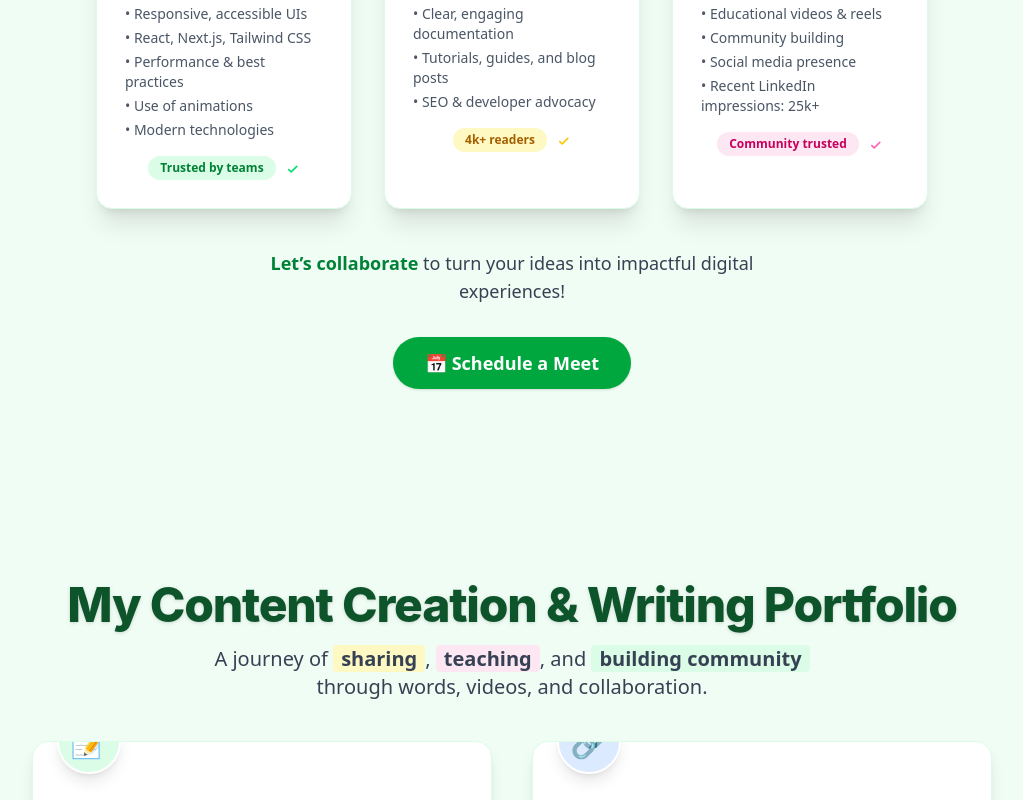
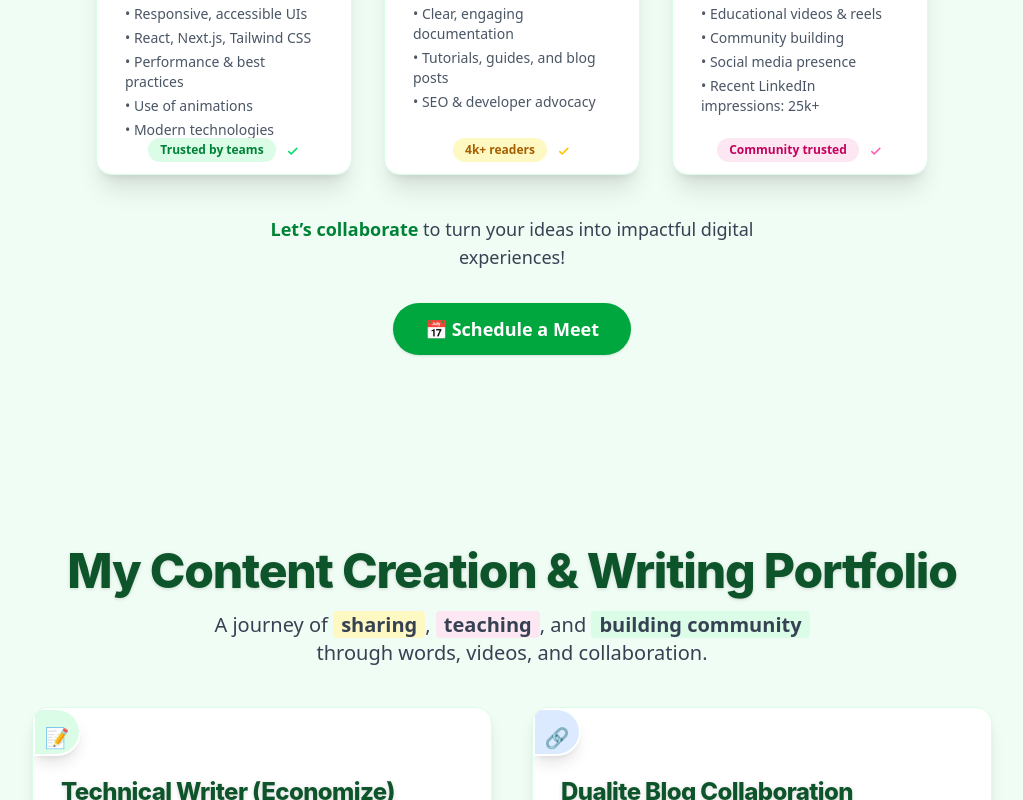
Before and after one commit to snehafarkya/diaryOfSneha, a Next.js app: page / in a window 1280 px wide. Shown: the part 1820-2620 px from the top of the page, without its empty margins (128-1151 px from the left). Built offline with nearby package versions, Linux system fonts and the light colour scheme; no server answers.

Commit message:
fix: fixed animation and help cards

```diff
--- a/app/components/ContentPortfolio.tsx
+++ b/app/components/ContentPortfolio.tsx
@@ -67,7 +67,7 @@ const cardVariants = {
 		},
 	}),
 	hover: {
-		scale: 1.04,
+		scale: 1.02,
 		boxShadow: "0 8px 32px 0 rgba(34,197,94,0.13)",
 		transition: { type: "spring", stiffness: 300, damping: 18 },
 	},
@@ -93,13 +93,13 @@ function PortfolioCard({
 		>
 			{/* Animated Icon */}
 			<motion.div
-				className={`absolute -top-8 left-6 ${iconBg} rounded-full w-16 h-16 flex items-center justify-center text-3xl shadow-lg border-2 border-white group-hover:scale-110 transition-all`}
+				className={`absolute top-0 left-0 ${iconBg}  rounded-l-xl rounded-full  w-12 h-12 flex items-center justify-center text-xl shadow-lg border-2 border-white group-hover:scale-110 transition-all`}
 				initial={{ scale: 0.8, rotate: -10 }}
 				animate={{ scale: 1, rotate: 0 }}
 				whileHover={{ scale: 1.15, rotate: 8 }}
 				transition={{ type: "spring", stiffness: 200, damping: 15 }}
 			>
-				<span className="animate-bounce-slow">{icon}</span>
+				<span className="animate-bounce-slow absolute bottom-0.5">{icon}</span>
 			</motion.div>
 			{/* Fancy Title */}
 			<h3 className="font-extrabold text-xl md:text-2xl text-green-900 mb-2 mt-10 flex items-center gap-2 tracking-tight font-display drop-shadow-sm">
--- a/app/components/HelpSection.tsx
+++ b/app/components/HelpSection.tsx
@@ -22,7 +22,7 @@ function HelpCard({
   iconColor,
 }: HelpCardProps) {
   return (
-    <div className="relative bg-white rounded-2xl shadow-xl p-7 flex flex-col items-center hover:shadow-2xl transition group border border-green-100 hover:border-green-300">
+    <div className="relative bg-white h-76 rounded-2xl shadow-xl p-7 flex flex-col items-center hover:shadow-2xl transition group border border-green-100 hover:border-green-300">
       <div
         className={`absolute -top-6 left-1/2 -translate-x-1/2 ${iconBg} rounded-full p-2 shadow-md`}
       >
@@ -53,8 +53,8 @@ function HelpCard({
           <li key={i}>• {point}</li>
         ))}
       </ul>
-      <div className="mt-4 flex items-center gap-2">
-        <span className={`inline-block ${badgeColor} text-xs px-3 py-1 rounded-full font-semibold`}>
+      <div className=" absolute bottom-3 flex items-center gap-2">
+        <span className={`inline-block  ${badgeColor} text-xs px-3 py-1 rounded-full font-semibold`}>
           {badge}
         </span>
         <svg className={`w-4 h-4 ${iconColor}`} fill="currentColor" viewBox="0 0 20 20">
--- a/app/components/HeroSection.tsx
+++ b/app/components/HeroSection.tsx
@@ -99,7 +99,7 @@ export default function HeroSection() {
           </div>
         </div>
       </div>
-      <div className="relative flex justify-center w-full z-20 md:mt-4">
+      <div className="relative  z-20 md:mt-4">
         <div className="flex items-center gap-3 px-6 md:py-3 py-1 md:rounded-xl bg-gradient-to-r from-yellow-100 via-pink-100 to-green-100 shadow-lg border border-yellow-200 animate-pulse-slow">
           {/* Sparkles Left */}
           <svg
--- a/app/components/WorkShowcase.tsx
+++ b/app/components/WorkShowcase.tsx
@@ -38,10 +38,10 @@ export default function WorkShowcase() {
         SELECTED_REPOS.map(async (repo) => {
           try {
             const res = await fetch(`https://api.github.com/repos/snehafarkya/${repo}`);
-            if (!res.ok) return null;
+            if (!res.ok) return console.error(`Failed to fetch repo: ${repo}`);
             return await res.json();
           } catch {
-            return null;
+            return console.error(`Failed to fetch repo: ${repo}`);
           }
         })
       );
```
